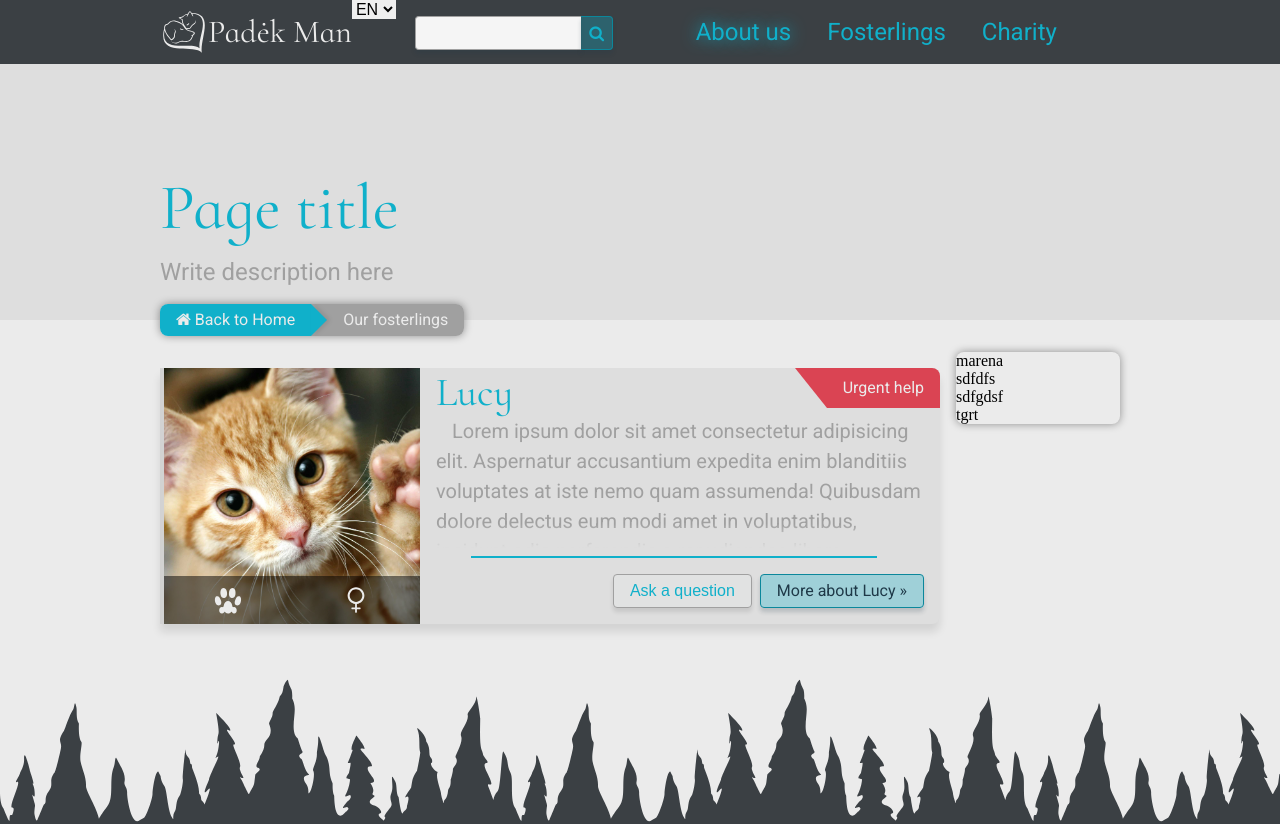
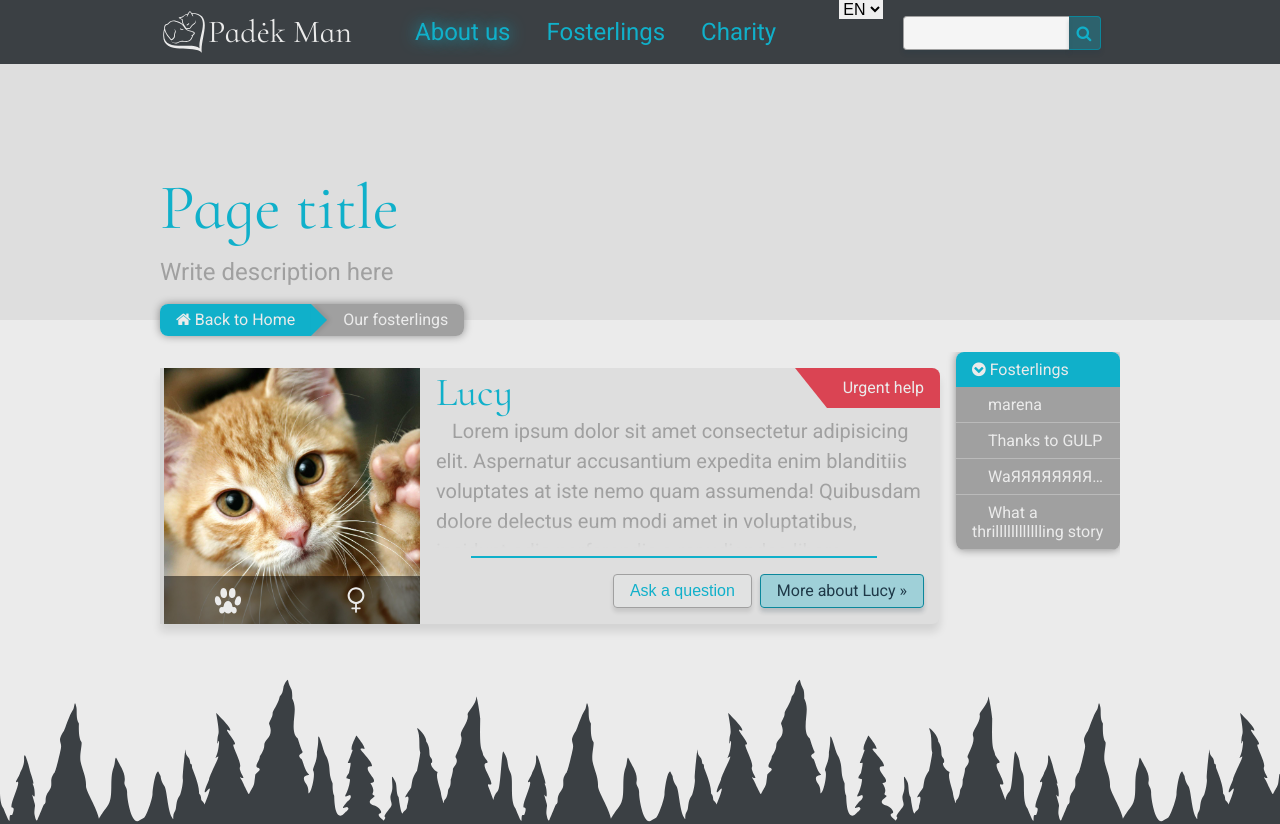
Before and after one commit to Skidan/padekman, a website: page sources/pug/archive-fosters.pug in a window 1280 px wide. Shown: the top 824 px of the page. Drawn offline with nearby package versions, Linux system fonts and the light colour scheme; files that its build step writes are made by us from their sources; files whose address does not match are found by name.

Commit message:
adapting aside module for mobile layout

```diff
--- a/sources/pug/archive-fosters.pug
+++ b/sources/pug/archive-fosters.pug
@@ -16,17 +16,22 @@ html(lang="en")
 						#content-box
 							aside
 								.page-navigation
-									ul
-										li marena
-										li sdfdfs
-										li sdfgdsf
-										li tgrt
+									a(href="#" tagret="_self").page-navigation-home #[i(aria-hidden="true").fa.fa-chevron-circle-down] Fosterlings
+									ul.page-navigation-box
+										li.page_item
+											a(href="#") marena
+										li.page_item
+											a(href="#") Thanks to GULP
+										li.page_item
+											a(href="#") WaЯЯЯЯЯЯЯЯЯЯЯЯЯЯЯЯЯЯЯЯЯЯЯЯЯЯЯЯЯЯЯЯЯЯЯЯЯЯЯЯЯЯЯЯЯЯЯЯЯ
+										li.page_item
+											a(href="#") What a thrilllllllllllling story
 							.content-posts
 								//- start of teaser
 								.fosterling
 									.fosterling-teaser
 										a(href="#" target="_self").fosterling-img
-											img(src="https://github.com/Skidan/padekman/blob/master/img/cat-shake-hands.jpg?raw=true", alt="pug")
+											img(src="img/cat-shake-hands.jpg", alt="pug")
 											.fosterling-data
 												.icon-holder.icon-teaser
 													.mammal-family
--- a/sources/scss/_header.scss
+++ b/sources/scss/_header.scss
@@ -57,6 +57,12 @@
 	}
 }
 
+#search {
+	order: 3;
+}
+#lang {
+	order: 2;
+}
 
 #search_form {
 	margin: 0 auto;
--- a/sources/scss/_page.scss
+++ b/sources/scss/_page.scss
@@ -88,13 +88,17 @@
 
 #content-box {
 	display: flex;
-	flex-direction: row;
+	flex-direction: column;
+	@media screen and (min-width: 769px) {
+		flex-direction: row;
+	}
 }
 aside {
 	order: 2;
 	flex-basis: 180px;
 	flex-grow: 0;
 	flex-shrink: 0;
+	overflow: hidden;
 }
 .content-posts {
 	order: 1;
@@ -112,6 +116,9 @@ aside {
 	display: block;
 	padding: $basic / 2 $basic;
 	color: $color-bg;
+	white-space: wrap;
+	overflow: hidden;
+	text-overflow: ellipsis;
 }
 .page-navigation-home {
 	background-color: $color-main;
```
Also changed, not shown: sources/css/libs.min.css (added, +1 -0 lines), sources/archive-fosters.html, sources/css/styles.css.
